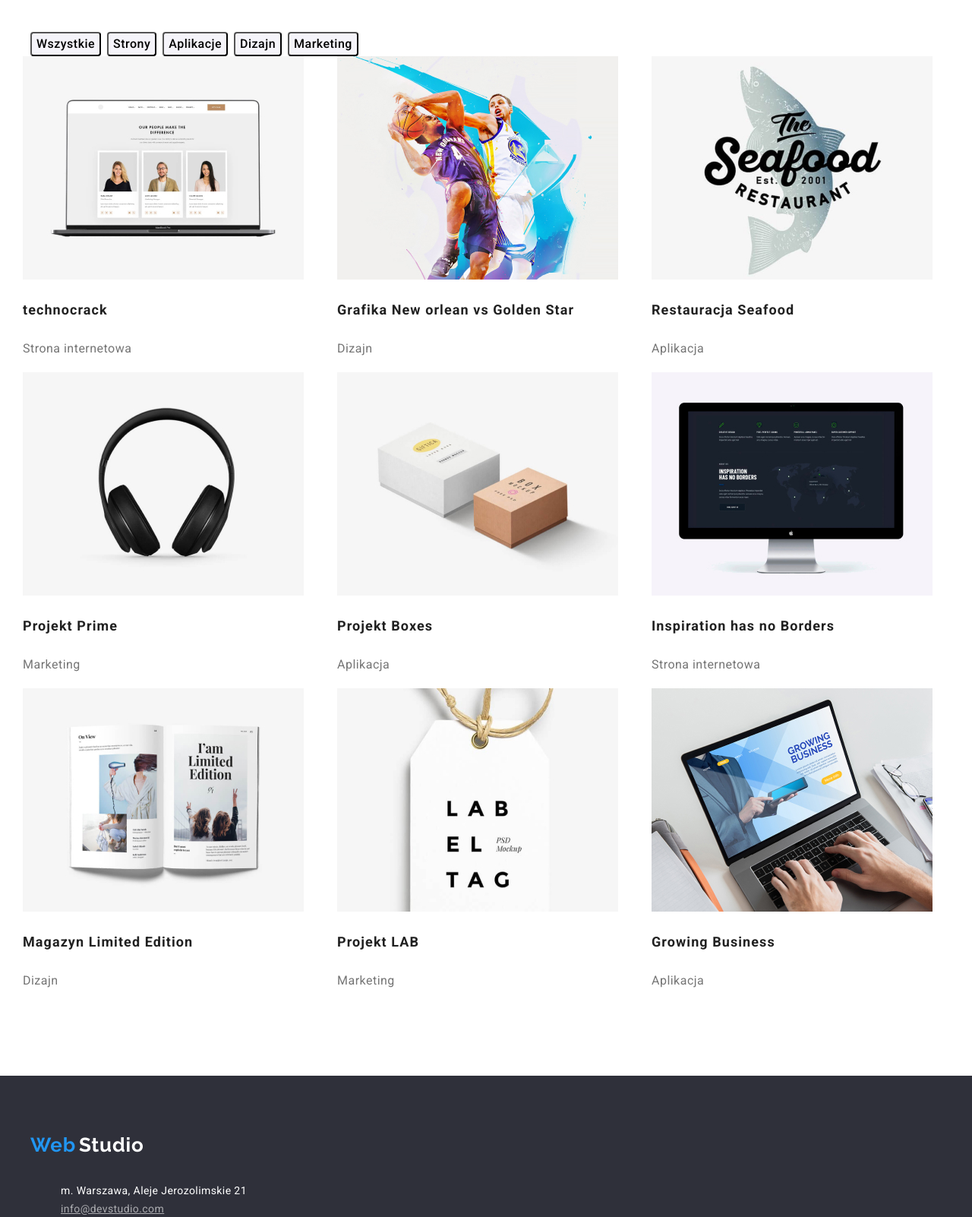
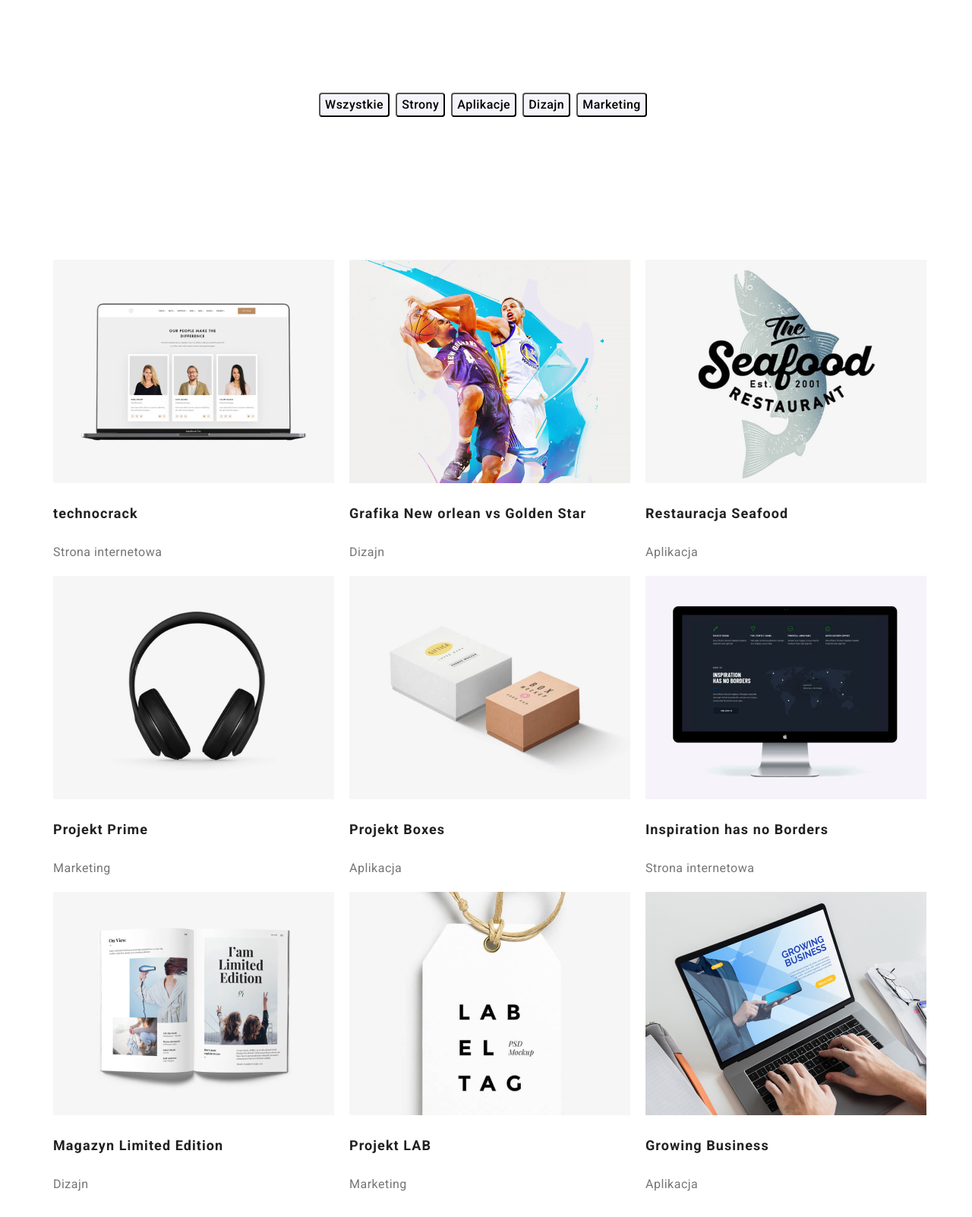
Before and after one commit to JacekWoloszczak/goit-markup-hw-03, a plain HTML site: page portfolio.html in a window 1280 px wide. Shown: the part 100-1702 px from the top of the page at 76% size. Drawn offline with Linux system fonts and the light colour scheme.

Commit message:
index.html
poprawki

```diff
--- a/css/styles.css
+++ b/css/styles.css
@@ -79,9 +79,14 @@ body {
 .info a:hover {
   color: #2196f3;
 }
-
+.porzadkowy {
+  display: flex;
+  justify-content: center;
+}
 .przyciski {
   display: flex;
+  justify-content: center;
+  margin-top: 80px;
 }
 
 .przyciski li {
@@ -151,10 +156,7 @@ button:hover {
   color: rgba(255, 255, 255, 0.6);
   text-decoration: none;
 }
-.logo-stopka {
-  display: inline-block;
-  margin-top: 60px;
-}
+
 .logo-dol {
   text-align: left;
   list-style-type: none;
@@ -214,6 +216,10 @@ button:hover {
 
 .primer-contener {
   background: #2f303a;
+  height: 600px;
+  display: flex;
+  flex-direction: column;
+  align-items: center;
 }
 
 .lorem {
@@ -281,7 +287,6 @@ button:hover {
 .team li {
   width: 270px;
   list-style-type: none;
-  border: 1px solid white;
   box-shadow: 0px 1px 3px rgba(0, 0, 0, 0.12), 0px 1px 1px rgba(0, 0, 0, 0.14),
     0px 2px 1px rgba(0, 0, 0, 0.2);
   border-radius: 0px 0px 4px 4px;
--- a/portfolio.html
+++ b/portfolio.html
@@ -15,13 +15,13 @@
     />
   </head>
   <body>
-
     <header class="glowka">
       <div class="container">
         <div class="order">
           <a href="index.html" class="logo">
             <span class="simple-Web">Web</span>
-            <span class="simple-Studio">Studio</span></a>
+            <span class="simple-Studio">Studio</span></a
+          >
 
           <nav>
             <ul class="menu">
@@ -32,7 +32,9 @@
           </nav>
           <div>
             <ul class="info">
-            <li><a href="mailto:info@devstudio.com">info@devstudio.com</a></li>
+              <li>
+                <a href="mailto:info@devstudio.com">info@devstudio.com</a>
+              </li>
               <li><a href="tel:+48111111111">+48 111 111 111</a></li>
             </ul>
           </div>
@@ -42,7 +44,7 @@
     <main>
       <section class="wewnetrzna-sekcja">
         <div class="container">
-            <div class="order">
+          <div class="porzadkowy">
             <nav class="przyciski">
               <li>
                 <button type="button" class="style-clic">Wszystkie</button>
@@ -59,6 +61,9 @@
             </nav>
           </div>
         </div>
+      </section>
+      <section class="wewnetrzna-sekcja">
+        <div class="container">
           <div class="obrazki">
             <li>
               <figure class="frame">
@@ -214,6 +219,5 @@
         </div>
       </div>
     </footer>
-
   </body>
 </html>
```
Lines whose indentation alone changed are shown as unchanged.
